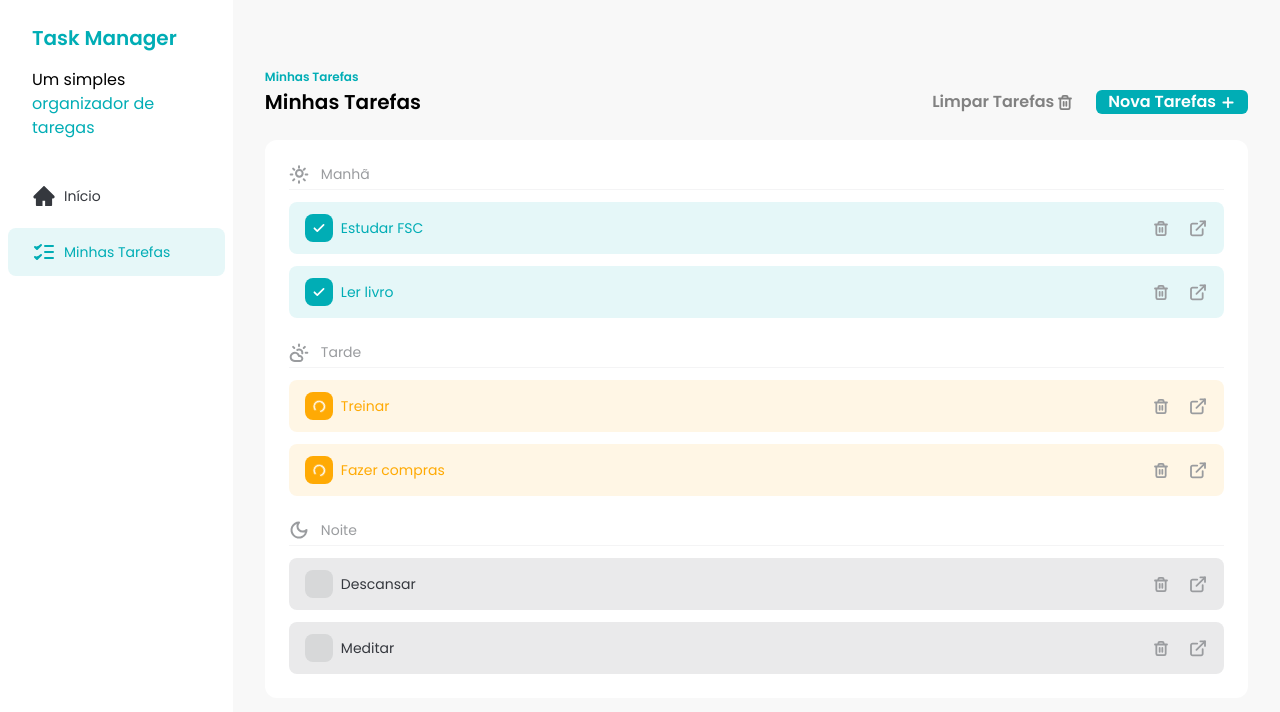
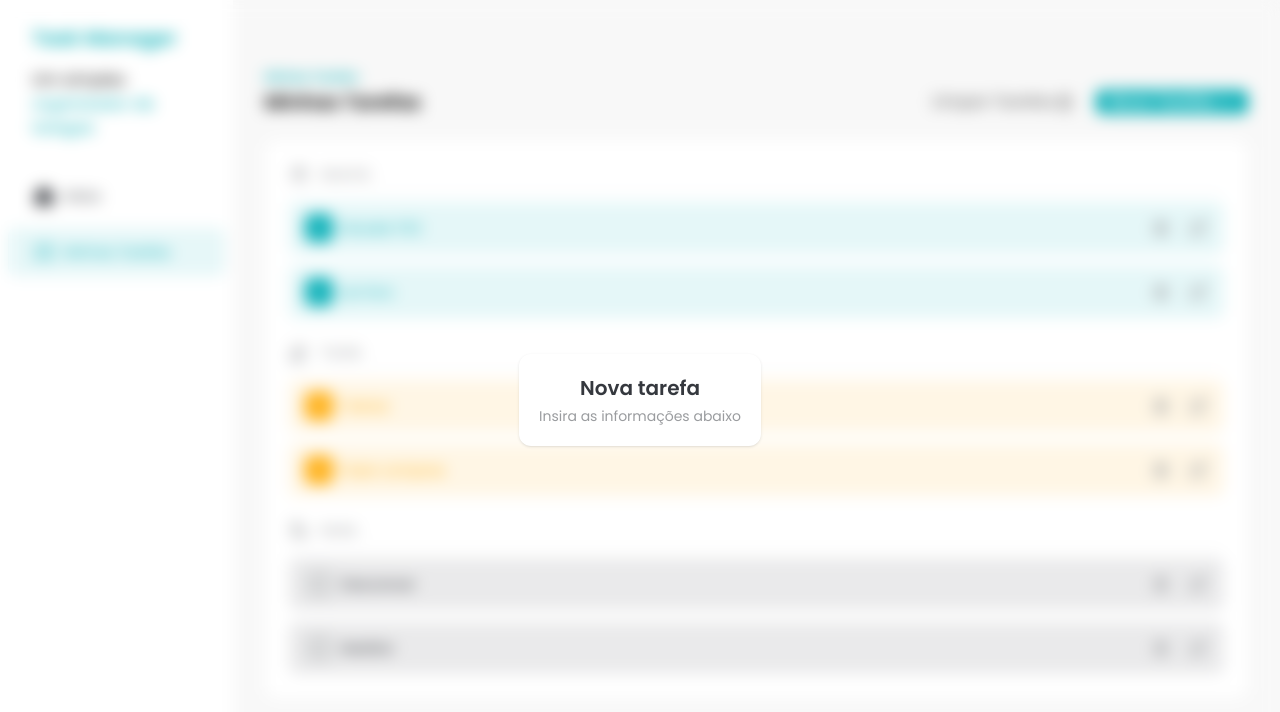
Before and after one commit to lucasduartexyz/task-manager, a React (Vite) app: page / in a window 1280 px wide. Both pictures are taken after a click on the button "Nova Tarefas". Shown: the top 712 px of the page. Built offline with nearby package versions, Linux system fonts and the light colour scheme.

Commit message:
feat: add initial AddTaskDialog component

```diff
--- /dev/null
+++ b/src/components/AddTaskDialog.jsx
@@ -0,0 +1,20 @@
+import { createPortal } from "react-dom"
+
+const AddTaskDialog = ({ isOpen }) => {
+  if (!isOpen) {
+    return null
+  }
+  return createPortal(
+    <div className="h-sreen fixed top-0 bottom-0 left-0 flex w-screen items-center justify-center backdrop-blur">
+      <div className="rounded-xl bg-white p-5 text-center shadow">
+        <h2 className="text-xl font-semibold text-[#35383e]">Nova tarefa</h2>
+        <p className="mt-1 text-sm text-[#9a9c9f]">
+          Insira as informações abaixo
+        </p>
+      </div>
+    </div>,
+    document.body
+  )
+}
+
+export default AddTaskDialog
--- a/src/components/Tasks.jsx
+++ b/src/components/Tasks.jsx
@@ -9,12 +9,14 @@
   TrashIcon,
 } from "../assets/icons"
 import TASKS from "../constants/tasks"
+import AddTaskDialog from "./AddTaskDialog"
 import Button from "./Button"
 import TaskItem from "./TaskItem"
 import TasksSeparator from "./TasksSeparator"
 
 const Tasks = () => {
   const [tasks, setTasks] = useState(TASKS)
+  const [addTaskDialogIsOpen, setAddTaskDialogIsOpen] = useState(false)
   const morningTasks = tasks.filter((tasks) => tasks.time === "morning")
   const afternoonTasks = tasks.filter((tasks) => tasks.time === "afternoon")
   const eveningTasks = tasks.filter((tasks) => tasks.time === "evening")
@@ -66,9 +68,10 @@
             Limpar Tarefas <TrashIcon />
           </Button>
 
-          <Button>
+          <Button onClick={() => setAddTaskDialogIsOpen(true)}>
             Nova Tarefas <AddIcon />
           </Button>
+          <AddTaskDialog isOpen={addTaskDialogIsOpen} />
         </div>
       </div>
 
```
